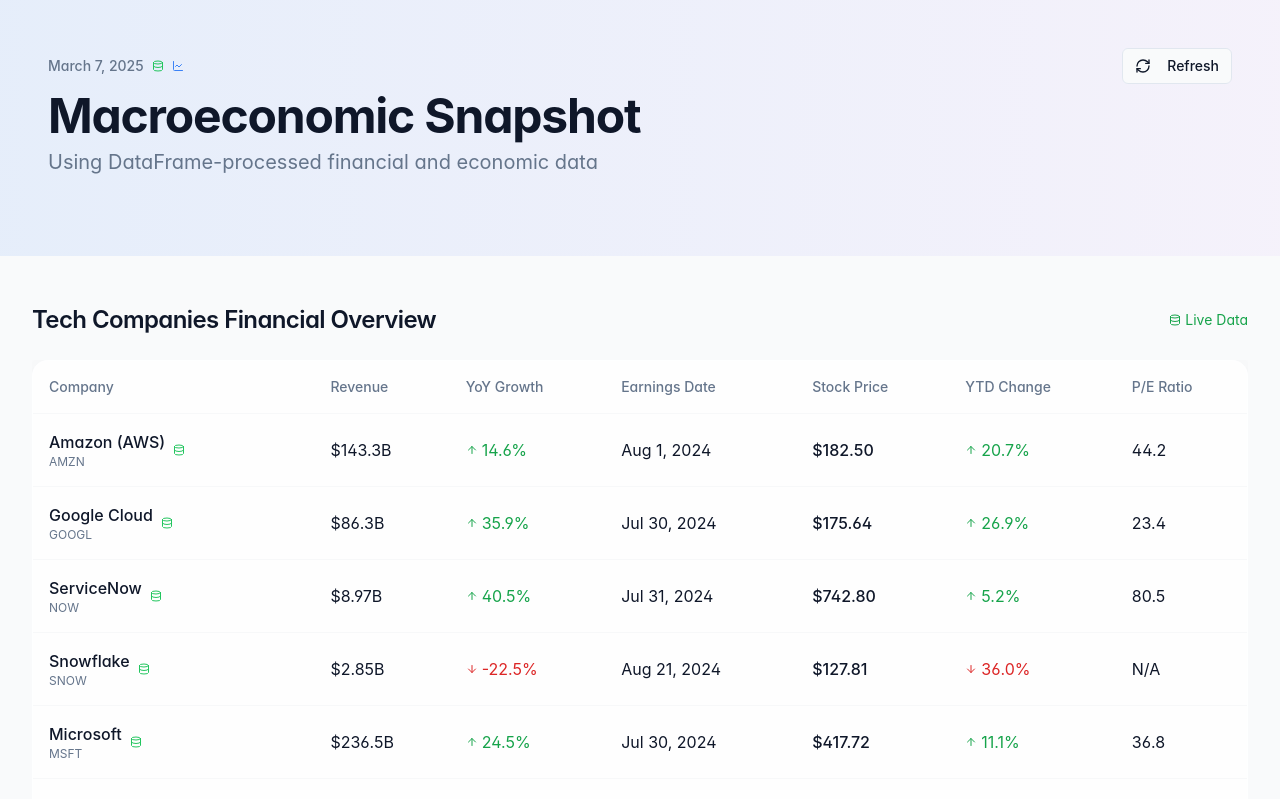
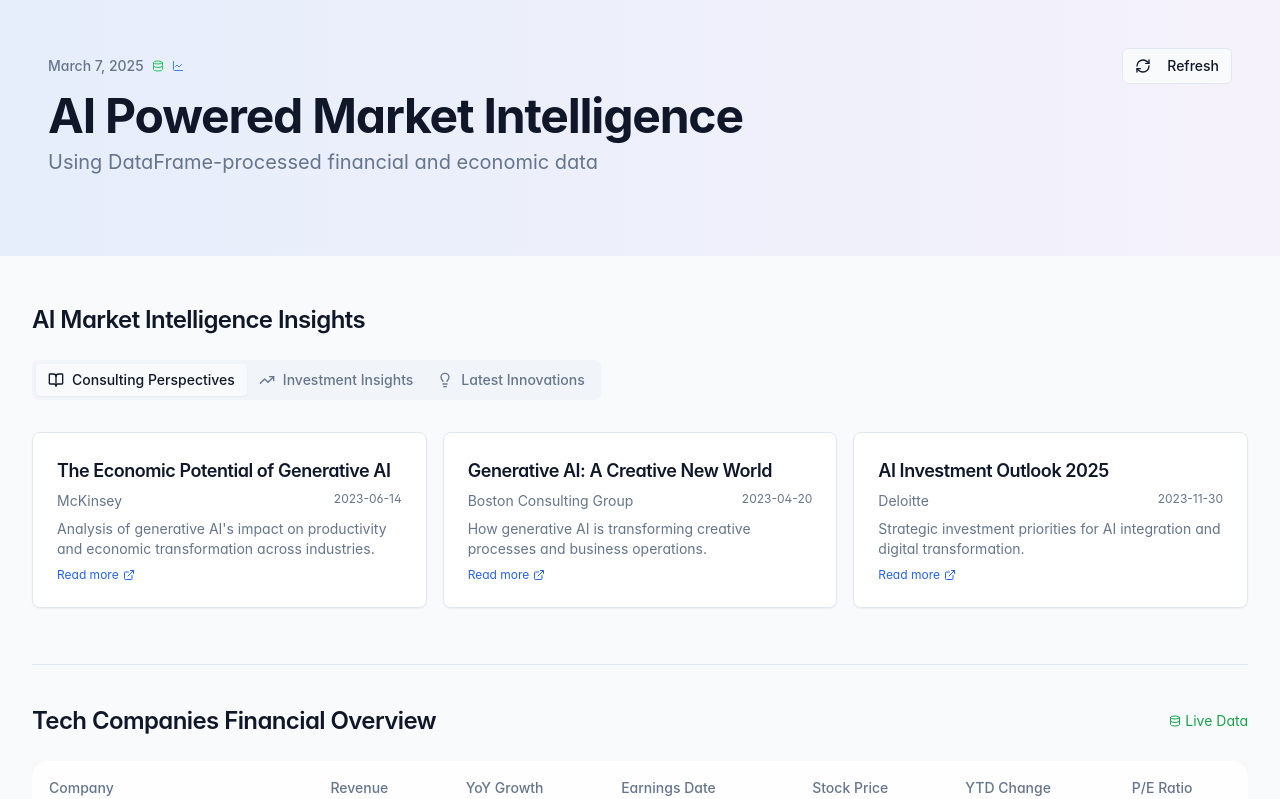
Before and after one commit to kameghji/macrotrend-snapshot, a React (Vite) app: page / in a window 1280 px wide. Shown: the top 799 px of the page. Built offline with nearby package versions, Linux system fonts and the light colour scheme.

Commit message:
Rename page and add AI sections
Rename the index page to "AI Powered Market Intelligence" and add sections for AI transformation articles and latest innovation updates.

```diff
--- a/index.html
+++ b/index.html
@@ -1,9 +1,10 @@
+
 <!DOCTYPE html>
 <html lang="en">
   <head>
     <meta charset="UTF-8" />
     <meta name="viewport" content="width=device-width, initial-scale=1.0" />
-    <title>macrotrend-snapshot</title>
+    <title>AI Powered Market Intelligence</title>
     <meta name="description" content="Lovable Generated Project" />
     <meta name="author" content="Lovable" />
     <meta property="og:image" content="/og-image.png" />
--- /dev/null
+++ b/src/components/AIArticlesSection.tsx
@@ -0,0 +1,158 @@
+
+import React from 'react';
+import { Card, CardContent, CardDescription, CardHeader, CardTitle } from "@/components/ui/card";
+import { Tabs, TabsContent, TabsList, TabsTrigger } from "@/components/ui/tabs";
+import { ExternalLink, Lightbulb, TrendingUp, BookOpen } from 'lucide-react';
+
+interface ArticleProps {
+  title: string;
+  source: string;
+  date: string;
+  description: string;
+  url: string;
+}
+
+const consultingArticles: ArticleProps[] = [
+  {
+    title: "The Economic Potential of Generative AI",
+    source: "McKinsey",
+    date: "2023-06-14",
+    description: "Analysis of generative AI's impact on productivity and economic transformation across industries.",
+    url: "https://www.mckinsey.com/capabilities/mckinsey-digital/our-insights/the-economic-potential-of-generative-ai-the-next-productivity-frontier"
+  },
+  {
+    title: "Generative AI: A Creative New World",
+    source: "Boston Consulting Group",
+    date: "2023-04-20",
+    description: "How generative AI is transforming creative processes and business operations.",
+    url: "https://www.bcg.com/publications/2023/generative-ai-impact-on-businesses"
+  },
+  {
+    title: "AI Investment Outlook 2025",
+    source: "Deloitte",
+    date: "2023-11-30",
+    description: "Strategic investment priorities for AI integration and digital transformation.",
+    url: "https://www2.deloitte.com/us/en/insights/focus/signals-for-strategists/artificial-intelligence-investment-by-industry.html"
+  }
+];
+
+const investmentArticles: ArticleProps[] = [
+  {
+    title: "AI in FinTech: Reshaping Investment Strategies",
+    source: "Blackrock",
+    date: "2023-10-05",
+    description: "How AI is transforming investment decision-making and algorithmic trading.",
+    url: "https://www.blackrock.com/us/individual/insights/artificial-intelligence-investing"
+  },
+  {
+    title: "AI Disruption: The Next Wave of Market Leaders",
+    source: "Sequoia Capital",
+    date: "2023-09-12",
+    description: "Analysis of emerging AI companies poised to lead market transformation.",
+    url: "https://www.sequoiacap.com/article/generative-ai-a-creative-new-world/"
+  },
+  {
+    title: "The AI Investment Thesis for 2025",
+    source: "Andreessen Horowitz",
+    date: "2023-12-01",
+    description: "Strategic investment framework for the evolving AI landscape.",
+    url: "https://a16z.com/2023/06/06/ai-will-save-the-world/"
+  }
+];
+
+const innovationUpdates: ArticleProps[] = [
+  {
+    title: "Multimodal AI Models: Beyond Text and Images",
+    source: "AI Research Consortium",
+    date: "2025-01-15",
+    description: "Advances in AI models that seamlessly integrate multiple data types.",
+    url: "#"
+  },
+  {
+    title: "Edge AI: Computing at the Periphery",
+    source: "MIT Technology Review",
+    date: "2025-01-10",
+    description: "How edge computing is revolutionizing AI deployment and real-time processing.",
+    url: "#"
+  },
+  {
+    title: "AI Agents: Autonomous Decision-Making Systems",
+    source: "Stanford HAI",
+    date: "2024-12-28",
+    description: "The evolution of autonomous AI systems in enterprise environments.",
+    url: "#"
+  }
+];
+
+const ArticleCard: React.FC<ArticleProps> = ({ title, source, date, description, url }) => (
+  <Card className="h-full">
+    <CardHeader className="pb-2">
+      <CardTitle className="text-lg">{title}</CardTitle>
+      <CardDescription className="flex justify-between">
+        <span>{source}</span>
+        <span className="text-xs text-muted-foreground">{date}</span>
+      </CardDescription>
+    </CardHeader>
+    <CardContent>
+      <p className="text-sm text-muted-foreground mb-2">{description}</p>
+      <a
+        href={url}
+        target="_blank"
+        rel="noopener noreferrer"
+        className="text-xs flex items-center text-blue-600 hover:text-blue-800 transition-colors"
+      >
+        Read more <ExternalLink className="h-3 w-3 ml-1" />
+      </a>
+    </CardContent>
+  </Card>
+);
+
+const AIArticlesSection: React.FC = () => {
+  return (
+    <div className="mb-10 animate-fade-in">
+      <h2 className="text-2xl font-semibold tracking-tight mb-6">
+        AI Market Intelligence Insights
+      </h2>
+
+      <Tabs defaultValue="consulting" className="w-full">
+        <TabsList className="mb-4">
+          <TabsTrigger value="consulting" className="flex items-center">
+            <BookOpen className="h-4 w-4 mr-2" />
+            Consulting Perspectives
+          </TabsTrigger>
+          <TabsTrigger value="investment" className="flex items-center">
+            <TrendingUp className="h-4 w-4 mr-2" />
+            Investment Insights
+          </TabsTrigger>
+          <TabsTrigger value="innovation" className="flex items-center">
+            <Lightbulb className="h-4 w-4 mr-2" />
+            Latest Innovations
+          </TabsTrigger>
+        </TabsList>
+        <TabsContent value="consulting" className="pt-2 pb-4">
+          <div className="grid grid-cols-1 md:grid-cols-3 gap-4">
+            {consultingArticles.map((article, index) => (
+              <ArticleCard key={`consulting-${index}`} {...article} />
+            ))}
+          </div>
+        </TabsContent>
+        <TabsContent value="investment" className="pt-2 pb-4">
+          <div className="grid grid-cols-1 md:grid-cols-3 gap-4">
+            {investmentArticles.map((article, index) => (
+              <ArticleCard key={`investment-${index}`} {...article} />
+            ))}
+          </div>
+        </TabsContent>
+        <TabsContent value="innovation" className="pt-2 pb-4">
+          <div className="grid grid-cols-1 md:grid-cols-3 gap-4">
+            {innovationUpdates.map((article, index) => (
+              <ArticleCard key={`innovation-${index}`} {...article} />
+            ))}
+          </div>
+        </TabsContent>
+      </Tabs>
+    </div>
+  );
+};
+
+export default AIArticlesSection;
--- a/src/components/Hero.tsx
+++ b/src/components/Hero.tsx
@@ -44,7 +44,7 @@ const Hero: React.FC<HeroProps> = ({ className }) => {
               </div>
             </div>
             <h1 className="text-4xl md:text-5xl font-bold tracking-tight">
-              Macroeconomic Snapshot
+              AI Powered Market Intelligence
             </h1>
             <p className="text-xl text-muted-foreground max-w-3xl">
               Using DataFrame-processed financial and economic data
--- a/src/pages/Index.tsx
+++ b/src/pages/Index.tsx
@@ -8,6 +8,7 @@ import { useToast } from '@/hooks/use-toast';
 import { Database, GhostIcon } from 'lucide-react';
 import TechCompanyTable from '@/components/TechCompanyTable';
 import EconomicIndicatorsTable from '@/components/EconomicIndicatorsTable';
+import AIArticlesSection from '@/components/AIArticlesSection';
 
 const Index = () => {
   const [mounted, setMounted] = useState(false);
@@ -46,6 +47,11 @@ const Index = () => {
       <Hero />
 
       <main className="max-w-7xl mx-auto px-4 sm:px-6 lg:px-8 py-12">
+        {/* AI Articles Section */}
+        <AIArticlesSection />
+
+        <Separator className="my-10" />
+
         {/* Tech Companies Financial Overview Section */}
         <div className="animate-slide-up [animation-delay:300ms]">
           <div className="flex justify-between items-center mb-6">
```
